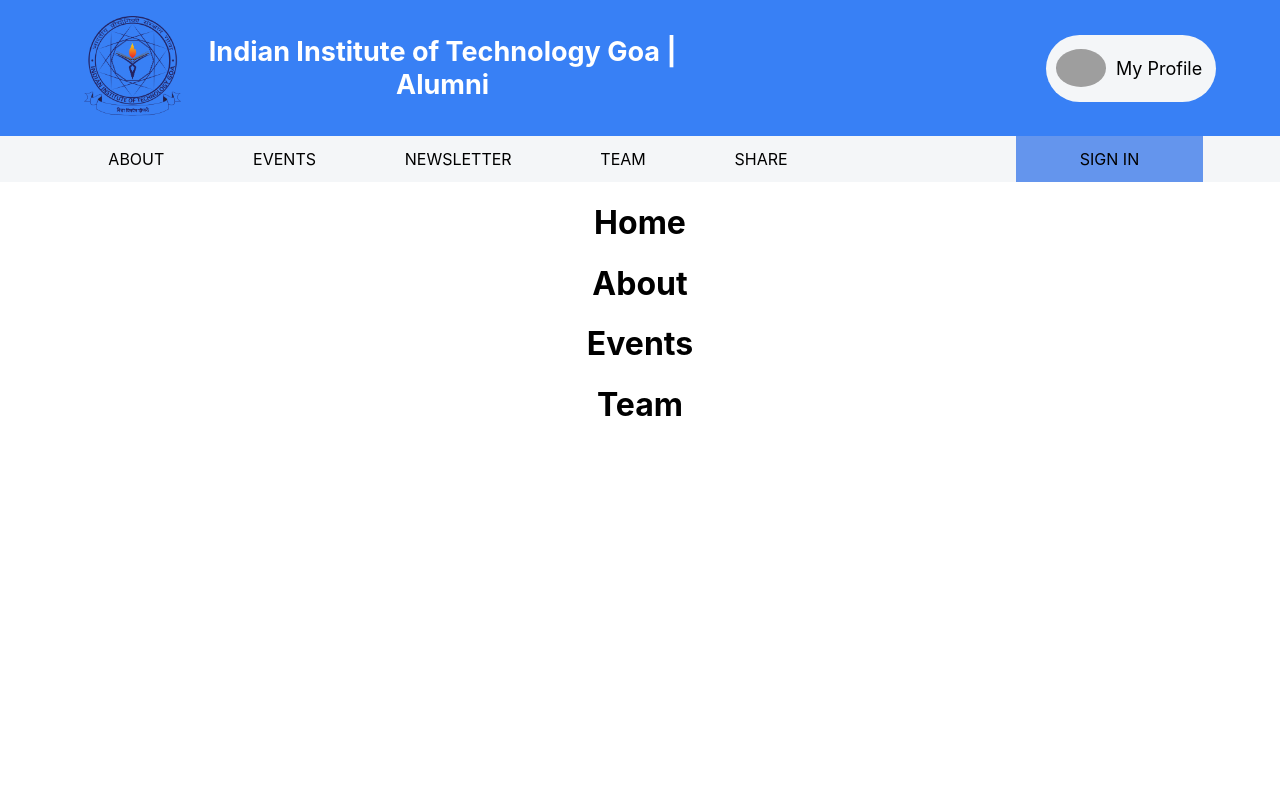
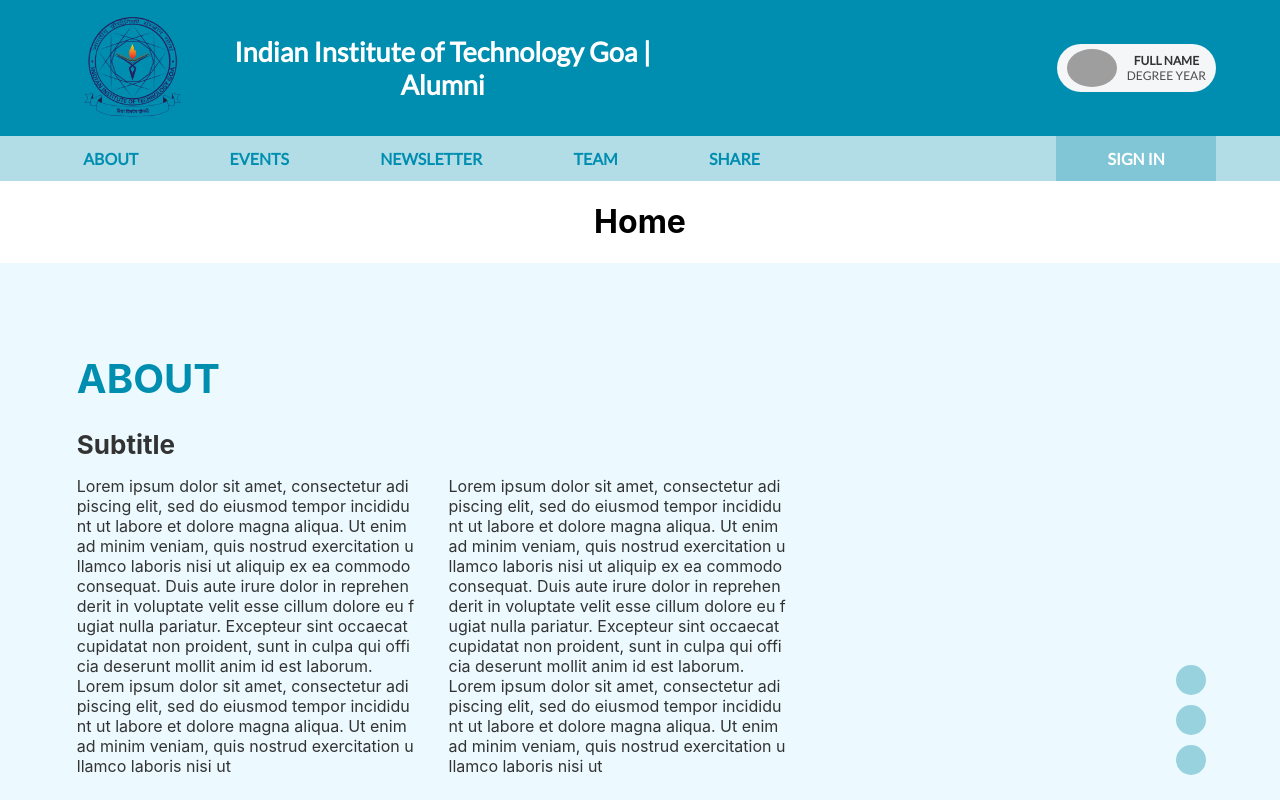
Before and after one commit to Kushagra0214/alumnicell, a React (Create React App) app: page / in a window 1280 px wide. Shown: the top 800 px of the page. Built offline with nearby package versions, Linux system fonts and the light colour scheme; grey boxes are pictures that could not be loaded.

Commit message:
Added about section and updated css of navbar section

```diff
--- a/src/Components/About/about.css
+++ b/src/Components/About/about.css
@@ -0,0 +1,40 @@
+.about{
+    height: auto;
+    text-align: left;
+    padding: 5% 6%;
+    position: relative;
+    color: #333333;
+    background-color: #ecfaff;
+}
+
+.about-heading{
+    color: #008eb0;
+    font-size: 40px;
+}
+
+.about-subheading{
+    margin-bottom: 0;
+    font-size: 26px;
+}
+
+.about-para {
+    max-width: 30%;
+    margin-right: 3%;
+    display: inline-flex;
+    word-break: break-all;
+}
+
+.about-styling-dots{
+    float: right;
+    position: absolute;
+    bottom: 12%;
+    right: 5%;
+}
+
+.about-styling-dots .single-dot{
+    height: 30px;
+    width: 30px;
+    background-color: #99d2df;
+    border-radius: 100%;
+    margin: 10px;
+}
--- a/src/Components/About/about.js
+++ b/src/Components/About/about.js
@@ -3,6 +3,36 @@
 
 export default function About(){
     return (
-        <h1>About</h1>
+        <div className="about">
+            <h1 className="about-heading">ABOUT</h1>
+            <h3 className="about-subheading">Subtitle</h3>
+            <p className="about-para about-para-1">
+                Lorem ipsum dolor sit amet, consectetur adipiscing elit, sed do eiusmod
+                tempor incididunt ut labore et dolore magna aliqua. Ut enim ad minim
+                veniam, quis nostrud exercitation ullamco laboris nisi ut aliquip ex ea
+                commodo consequat. Duis aute irure dolor in reprehenderit in voluptate
+                velit esse cillum dolore eu fugiat nulla pariatur. Excepteur sint occaecat
+                cupidatat non proident, sunt in culpa qui officia deserunt mollit anim id
+                est laborum.<br/>Lorem ipsum dolor sit amet, consectetur adipiscing elit,
+                sed do eiusmod tempor incididunt ut labore et dolore magna aliqua.
+                Ut enim ad minim veniam, quis nostrud exercitation ullamco laboris nisi ut
+            </p>
+            <p className="about-para about-para-2">
+                Lorem ipsum dolor sit amet, consectetur adipiscing elit, sed do eiusmod
+                tempor incididunt ut labore et dolore magna aliqua. Ut enim ad minim
+                veniam, quis nostrud exercitation ullamco laboris nisi ut aliquip ex ea
+                commodo consequat. Duis aute irure dolor in reprehenderit in voluptate
+                velit esse cillum dolore eu fugiat nulla pariatur. Excepteur sint occaecat
+                cupidatat non proident, sunt in culpa qui officia deserunt mollit anim id
+                est laborum.<br/>Lorem ipsum dolor sit amet, consectetur adipiscing elit,
+                sed do eiusmod tempor incididunt ut labore et dolore magna aliqua.
+                Ut enim ad minim veniam, quis nostrud exercitation ullamco laboris nisi ut
+            </p>
+            <div className="about-styling-dots">
+                <div className="single-dot" />
+                <div className="single-dot" />
+                <div className="single-dot" />
+            </div>
+        </div>
     )
 }
--- a/src/Components/Navbar/navbar.css
+++ b/src/Components/Navbar/navbar.css
@@ -1,5 +1,14 @@
+@import url('https://fonts.googleapis.com/css2?family=Lato&display=swap');
+
+.navbar{
+    z-index: 1;
+    font-family: 'Lato', sans-serif;
+    /* position: fixed;
+    width: 100%; */
+}
+
 .upper-navbar{
-    background-color: #3880F5;
+    background-color: #008EB0;
     display: inline-flex;
     width: 100%;
     color: #fff;
@@ -16,7 +25,7 @@
 .right-content{
     display: inline-flex;
     align-items: center;
-    width: 150px;
+    width: auto;
 }
 
 .logo-navbar{
@@ -52,17 +61,26 @@
 }
 
 .navbar-profile p{
-    font-size: 18px;
+    margin: 0;
+    font-size: 12px;
+}
+
+.navbar-name{
+    color: #333333;
+}
+
+.navbar-degree{
+    color: #4d4d4d;
 }
 
 .lower-navbar{
-    background-color: #f4f6f8;
+    background-color: #b2dde7;
     /* padding: 1% 5%; */
     text-align: left;
 }
 
 .navbar-list{
-    padding: 1% 5%;
+    padding: 1% 6.5%;
     display: inline-flex;
     width: 60%;
     text-align: left;
@@ -70,17 +88,24 @@
 
 .navbar-list a, .navbar-button a{
     /* margin: 0 7%; */
-    margin: 0 auto;
+    margin: 0 auto 0 0;
     text-decoration: none;
-    color: #000;
+}
+
+.navbar-list a{
+    color: #008EB0;
 }
 
 .navbar-button{
-    padding: 1% 5%;
-    margin-right: 6%;
+    padding: 1% 4%;
+    margin-right: 5%;
     float: right;
     right: 0%;
     height: 100%;
     text-decoration: none;
-    background-color:cornflowerblue;
+    background-color:#80c6d7;
 }
+
+.navbar-button a{
+    color: #fff;
+}
--- a/src/Components/Navbar/navbar.js
+++ b/src/Components/Navbar/navbar.js
@@ -16,19 +16,22 @@
                 </div>
                 <div className="navbar-profile right-content">
                         <img src="img/profile_pic.png" alt="profile pic"></img>
-                        <p>My Profile</p>
+                        <div>
+                            <p class="navbar-name"><strong>FULL NAME</strong></p>
+                            <p class="navbar-degree">DEGREE YEAR</p>
+                        </div>
                 </div>
             </div>
             <div className="lower-navbar">
                 <div className="navbar-list">
-                    <a href="/">ABOUT</a>
-                    <a href="/">EVENTS</a>
-                    <a href="/">NEWSLETTER</a>
-                    <a href="/">TEAM</a>
-                    <a href="/">SHARE</a>
+                    <a href="/"><strong>ABOUT</strong></a>
+                    <a href="/"><strong>EVENTS</strong></a>
+                    <a href="/"><strong>NEWSLETTER</strong></a>
+                    <a href="/"><strong>TEAM</strong></a>
+                    <a href="/"><strong>SHARE</strong></a>
                 </div>
                 <div className="navbar-button">
-                    <a href="/">SIGN IN</a>
+                    <a href="/"><strong>SIGN IN</strong></a>
                 </div>
             </div>
         </div>
```
